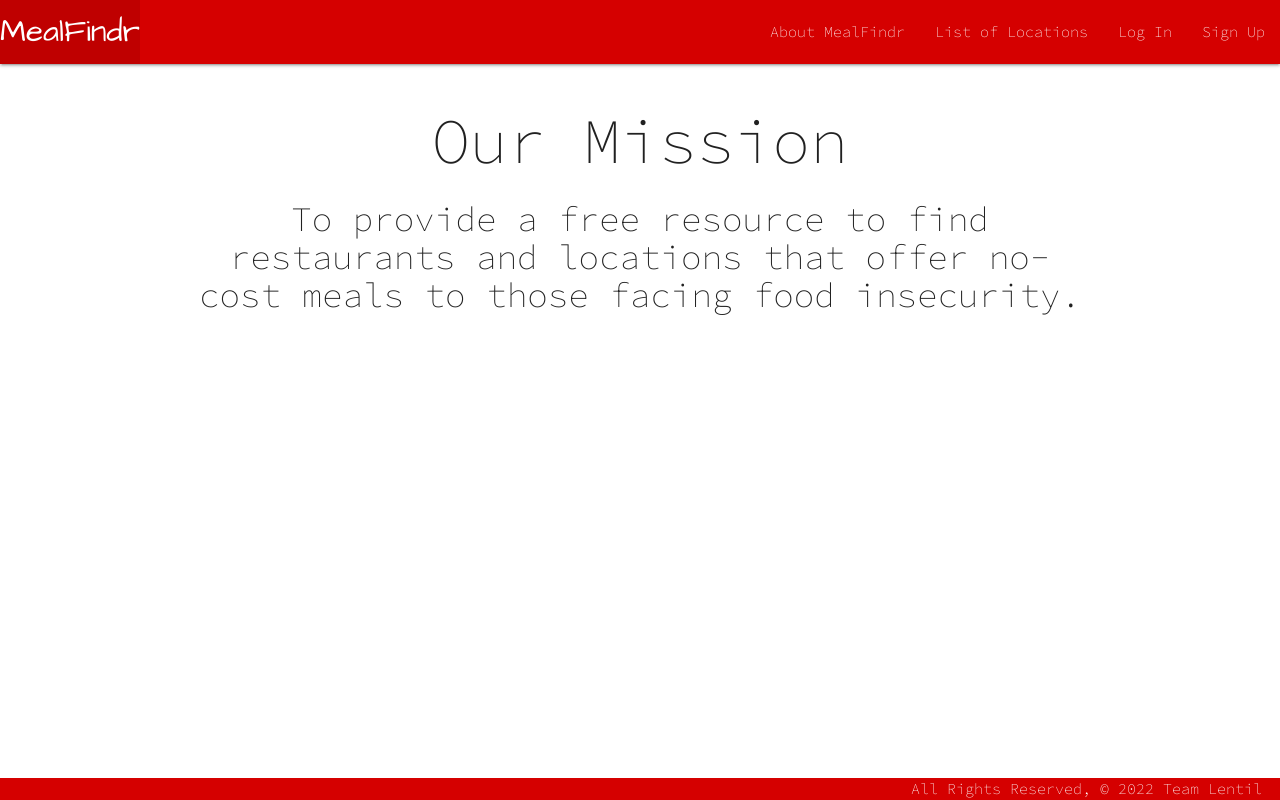
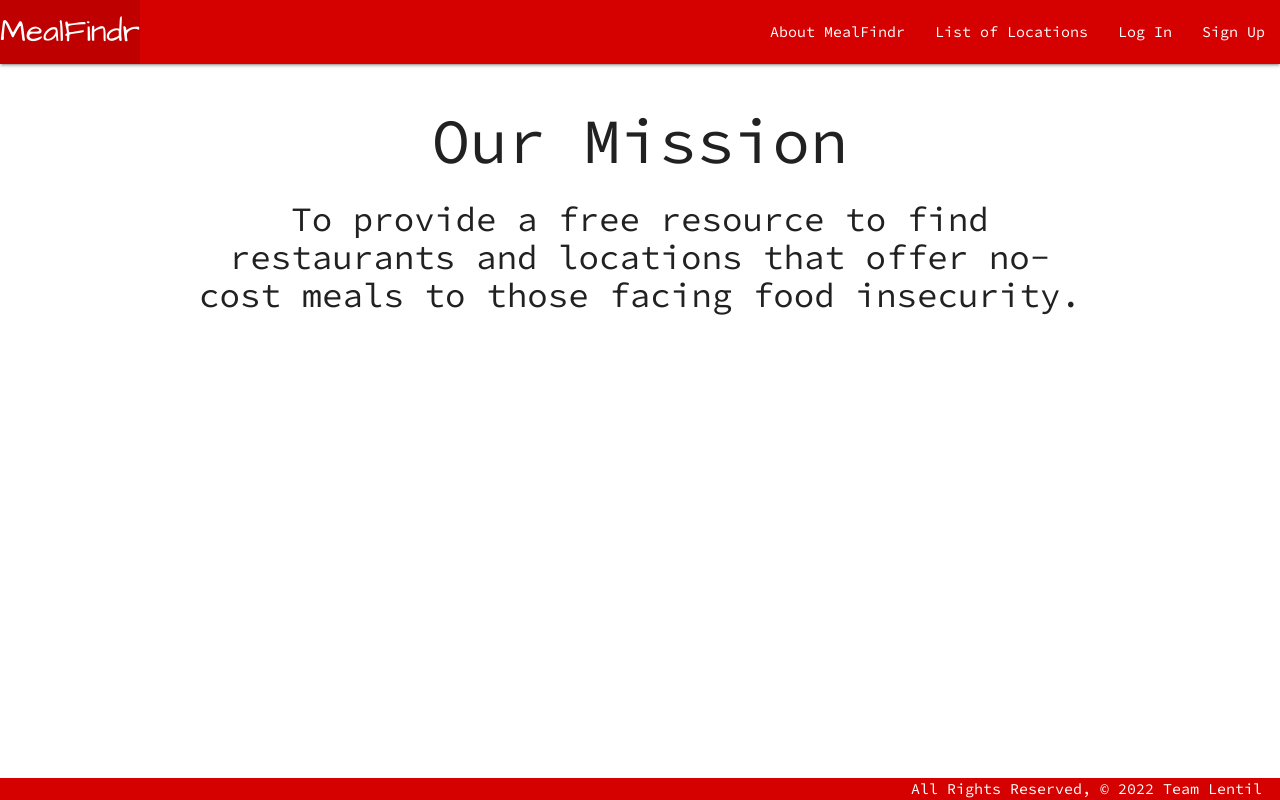
Before and after one commit to alecmason/MealFindr, a Django app: page /about/ in a window 1280 px wide. Run offline with Django 3.2, Linux system fonts and the light colour scheme.

Commit message:
Changing font weight

```diff
--- a/MealFindr_app/templates/base.html
+++ b/MealFindr_app/templates/base.html
@@ -12,7 +12,10 @@
       href="https://cdnjs.cloudflare.com/ajax/libs/materialize/1.0.0/css/materialize.min.css"
     />
     <link rel="stylesheet" href="{% static 'style.css' %}" />
-    <link href="https://fonts.googleapis.com/css2?family=Architects+Daughter&family=Source+Code+Pro:wght@200&display=swap" rel="stylesheet" />
+    <link
+      href="https://fonts.googleapis.com/css2?family=Architects+Daughter&family=Source+Code+Pro:wght@400&display=swap"
+      rel="stylesheet"
+    />
     <script src="https://cdnjs.cloudflare.com/ajax/libs/materialize/1.0.0/js/materialize.min.js"></script>
   </head>
   <body>
@@ -38,7 +41,6 @@
             <li><a href="{% url 'login' %}">Log In</a></li>
             <li><a href="{% url 'signup' %}">Sign Up</a></li>
             {% endif %}
-
           </ul>
         </div>
       </nav>
```
